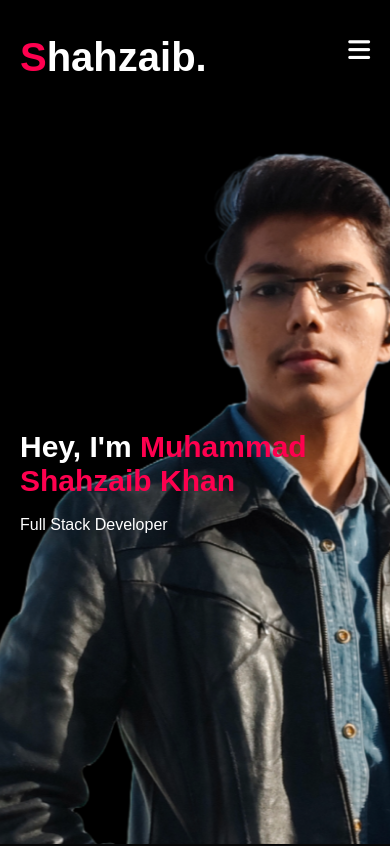
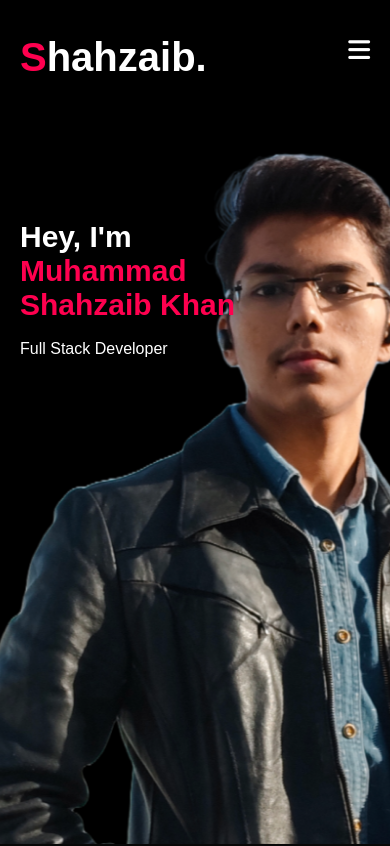
Before and after one commit to Shahzaib-Khan-200024/MY-PORTFOLIO, a plain HTML site: page index.html in a window 390 px wide. Shown: the top 846 px of the page. Drawn offline with Linux system fonts and the light colour scheme.

Commit message:
update mobile responsiveness

```diff
--- a/style.css
+++ b/style.css
@@ -477,11 +477,12 @@ nav .fas{
         background-image: url(images/phone-background.png);
     }
     .header-text{
-        margin-top: 100%;
+        margin-top: 40%;
         font-size: 16px;
     }
     .header-text h1{
         font-size: 30px;
+        margin-right: 100px;
     }
     nav .fas{
         display: block;
```
